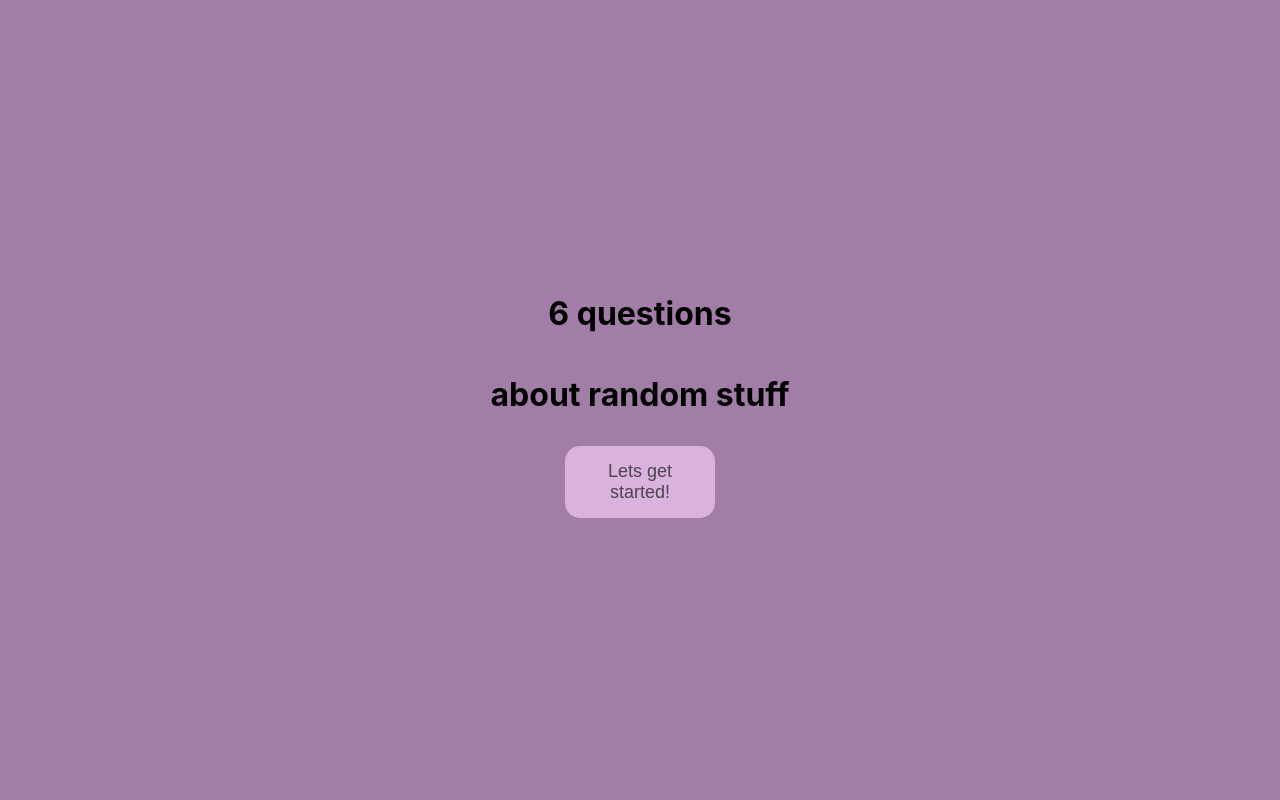
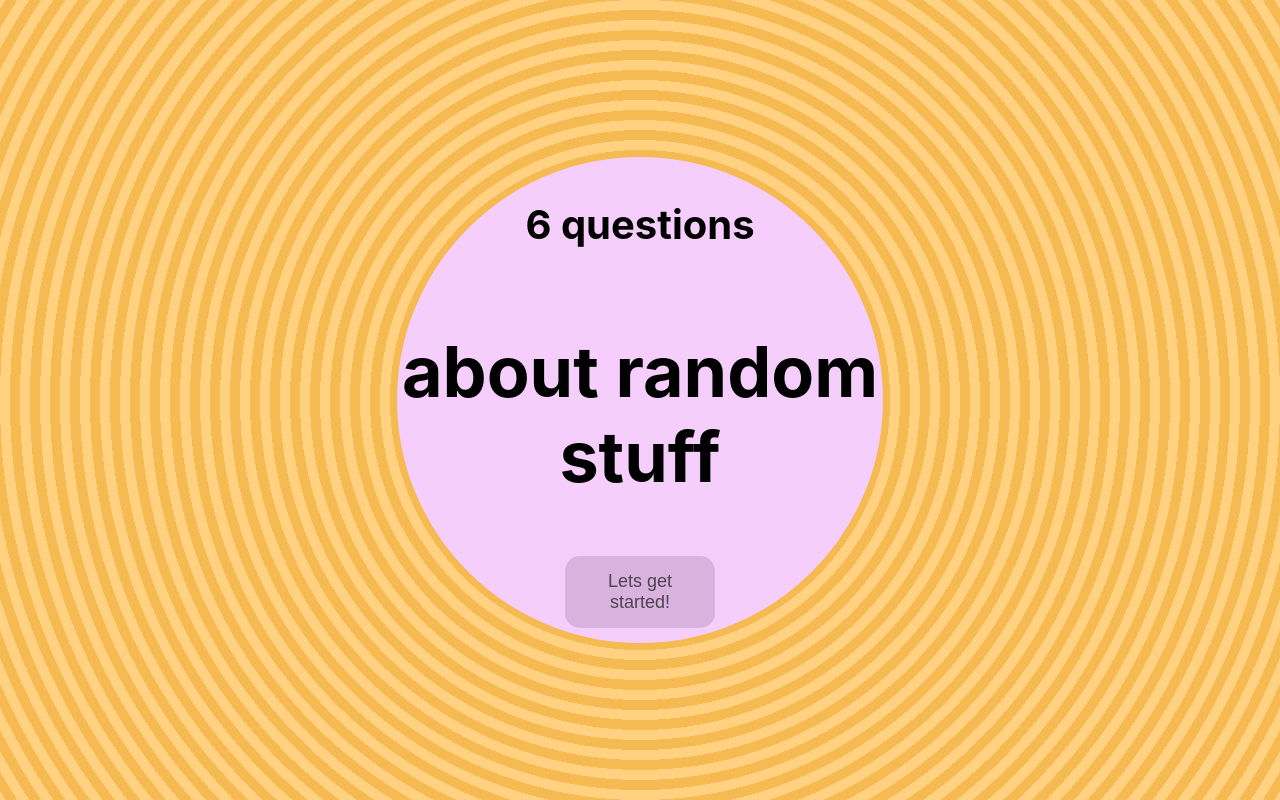
Before and after one commit to Technigo/project-redux-quiz-old, a React (Create React App) app: page / in a window 1280 px wide. Built offline with nearby package versions, Linux system fonts and the light colour scheme.

Commit message:
styled components, focus on cards and background

```diff
--- a/src/components/CurrentQuestion.js
+++ b/src/components/CurrentQuestion.js
@@ -42,7 +42,7 @@ export const CurrentQuestion = () => {
         <InnerWrapperQuestion>
         <QuestionWrapper>
         <Counter>{question.id} / 6</Counter>
-        <Text>Question: {question.questionText}</Text>
+        <Text>{question.questionText}</Text>
         </QuestionWrapper>
 
       <AnswerWrapper>
@@ -80,7 +80,13 @@ export const CurrentQuestion = () => {
 }
 
 const OuterWrapperQuestion = styled.main`
-background-color: lightgrey;
+background: repeating-linear-gradient(
+  to right,
+  #f6ba52,
+  #f6ba52 10px,
+  #ffd180 10px,
+  #ffd180 20px
+);
 width: 100%;
 `
 
@@ -93,6 +99,7 @@ align-items: center;
 display: flex;
 flex-direction: column;
 justify-content: center;
+
 `
 
 const QuestionWrapper = styled.div `
@@ -109,7 +116,7 @@ text-align: center;
 
 const Counter = styled.p`
 border-radius: 50%;
-background-color: beige;
+background-color: #FFE7FF;
 width: 50px;
 height: 50px;
 display: flex;
@@ -129,6 +136,7 @@ background-color: #FFE4FF;
 flex-direction: column;
 justify-content: center;
 display: flex;
+padding-top: 25px;
 // border: solid 2px red;
 
 .nav-button-wrapper{
@@ -142,8 +150,9 @@ const QuestionButtonContainer = styled.div`
   display: grid;
   grid-template-columns: repeat(1, 1fr);
   gap: 20px;
-  width: 500px;
+  width: 700px;
   box-sizing: border-box;
+  padding-bottom: 20px;
 
 @media (max-width: 667px) {
   width: 150px;
@@ -156,22 +165,29 @@ const QuestionButtonContainer = styled.div`
   border-radius: 10px;
   width: 100%;
   height: 100%;
-  background-color: lightgrey;
+  background-color: #D9B2DE;
   color: whitesmoke;
-  padding: 20px;
+  padding: 45px;
   margin: 0px;
   }
 
 .disabled-false{
-  font-size: 20px;
-  border: none;
+  font-size: 18px;
+  font-weight: 600;
+  border: solid 1px #A152B1;
   border-radius: 10px;
   width: 100%;
   height: 100%;
-  background-color: #78557D;
+  background-color: #C371D2;
   color: whitesmoke;
-  padding: 20px;
+  padding: 45px;
   margin: 0px;
+  cursor: pointer;
+  &:hover {
+    background-color:  #A152B1;
+    color: whitesmoke;
+
+  }
   }
 
 
--- a/src/components/OuterWrapperStartpage.js
+++ b/src/components/OuterWrapperStartpage.js
@@ -5,7 +5,13 @@ export const OuterWrapperStartpage = (props) => {
   const { children } = props;
 
   const OuterWrapper = styled.div`
-    background-color: #A27DA7;
+  background: repeating-radial-gradient(
+    circle,
+    #f6ba52,
+    #f6ba52 10px,
+    #ffd180 10px,
+    #ffd180 20px
+  );
     width: 100vw;
     height: auto;
 `
--- a/src/components/StartPage.js
+++ b/src/components/StartPage.js
@@ -6,6 +6,7 @@ import { quiz } from 'reducers/quiz'
 import { CurrentQuestion } from 'components/CurrentQuestion';
 import { OuterWrapperStartpage } from 'components/OuterWrapperStartpage';
 import styled from 'styled-components/macro';
+// import question from '../images/question.png';
 
 export const StartPage = () => {
   //const question = useSelector((state) => state.quizStart())
@@ -19,8 +20,9 @@ export const StartPage = () => {
         <OuterWrapperStartpage>
             <InnerWrapperStartpage>
             <Start>
-              <h1>6 questions</h1>
+              <h2>6 questions</h2>
               <h1>about random stuff</h1>
+              {/* <Img src={question} alt="question-img"/> */}
               <StartButton onClick={() => dispatch(quiz.actions.startQuiz())} type="button">Lets get started!</StartButton>
             </Start>
             </InnerWrapperStartpage>
@@ -36,7 +38,26 @@ const Start = styled.div`
 display: flex;
 flex-direction: column;
 align-items: center;
+text-align: center;
+border: solid;
+border-color: #F6CEFB;
+border-radius: 50%;
+height: 480px;
+width: 480px;
+background-color: #F6CEFB;
+
+h2 {
+  font-size: 40px;
+  margin-top: 40px;
+}
+h1 {
+  font-size: 70px;
+}
 `
+
+// const Img = styled.img`
+// `
+
 
 const StartButton = styled.button`
   padding: 15px;
@@ -55,7 +76,7 @@ const StartButton = styled.button`
 `
 
 export const InnerWrapperStartpage = styled.div`
-  background-color: #A27DA7;
+  background-color: transparent;
   width: 60%;
   height: 100vh;
   margin: 0 auto;
--- a/src/components/Summary.js
+++ b/src/components/Summary.js
@@ -42,8 +42,9 @@ const Summary = () => {
   );
 };
 
+
 const InnerWrapperSummary = styled.div`
-  background-color: #FCD3FF;
+  background-color: none;
   width: 60%;
   height: auto;
   margin: 0 auto;
--- a/src/index.css
+++ b/src/index.css
@@ -1,4 +1,5 @@
 body {
+  background-color: #FCD3FF;
   margin: 0;
   font-family: -apple-system, BlinkMacSystemFont, "Segoe UI", "Roboto", "Oxygen",
     "Ubuntu", "Cantarell", "Fira Sans", "Droid Sans", "Helvetica Neue",
@@ -12,15 +13,16 @@ code {
     monospace;
 }
 
-/* .question-button-container{
+.question-button-container{
   display: flex;
   flex-direction: row;
   border: solid 2px blue;
-} */
+}
 
 .question-button {
   border: solid 2px red;
   background-color: black;
   color: white;
   padding: 15px;
+
 }
--- a/src/reducers/quiz.js
+++ b/src/reducers/quiz.js
@@ -4,28 +4,28 @@ import { createSlice } from '@reduxjs/toolkit'
 const questions = [
   { id: 1,
     questionText: 'Bubble wrap was originally invented as...?',
-    options: ['Wallpaper', 'Art', '1', '2'],
+    options: ['Wallpaper', 'Art', 'Carpet', 'Isolation'],
     correctAnswerIndex: 0 },
   { id: 2,
-    questionText: 'Which country has the lagrest amount of pyramids?',
-    options: ['34', 'Egypt', '3', '4'],
-    correctAnswerIndex: 1 },
+    questionText: 'Which country in the world has the most pyramids?',
+    options: ['Libya', 'Egypt', 'Sudan', 'Algeria'],
+    correctAnswerIndex: 2 },
   { id: 3,
-    questionText: 'Question 3',
-    options: ['hej', 'hopp', 'tjopp', 'hipp'],
+    questionText: 'What is the rarest M&M color?',
+    options: ['Blue', 'Red', 'Yellow', 'Brown'],
     correctAnswerIndex: 3 },
   { id: 4,
     questionText: 'Which animal can gallop like a horse?',
-    options: ['Crocodiles', 'Ants', '5', 'Lizzard'],
-    correctAnswerIndex: 1 },
+    options: ['Crocodiles', 'Ants', 'Sir Vääs', 'Lizzard'],
+    correctAnswerIndex: 0 },
   { id: 5,
-    questionText: 'A new born baby contains how much water? ',
+    questionText: 'How much water does a new born baby contain? ',
     options: ['1/4', '2/4', '3/4', '4/4'],
     correctAnswerIndex: 2 },
   { id: 6,
-    questionText: 'Lorum ipsum lorum ipsum',
-    options: ['a', 'b', 'c', 'd'],
-    correctAnswerIndex: 4 }
+    questionText: 'Which country in the world has the most islands?',
+    options: ['Finland', 'Finland', 'Greece', 'Sweden'],
+    correctAnswerIndex: 3 }
 ]
 
 const initialState = {
```
Also changed, not shown: public/images/question.png (added).
